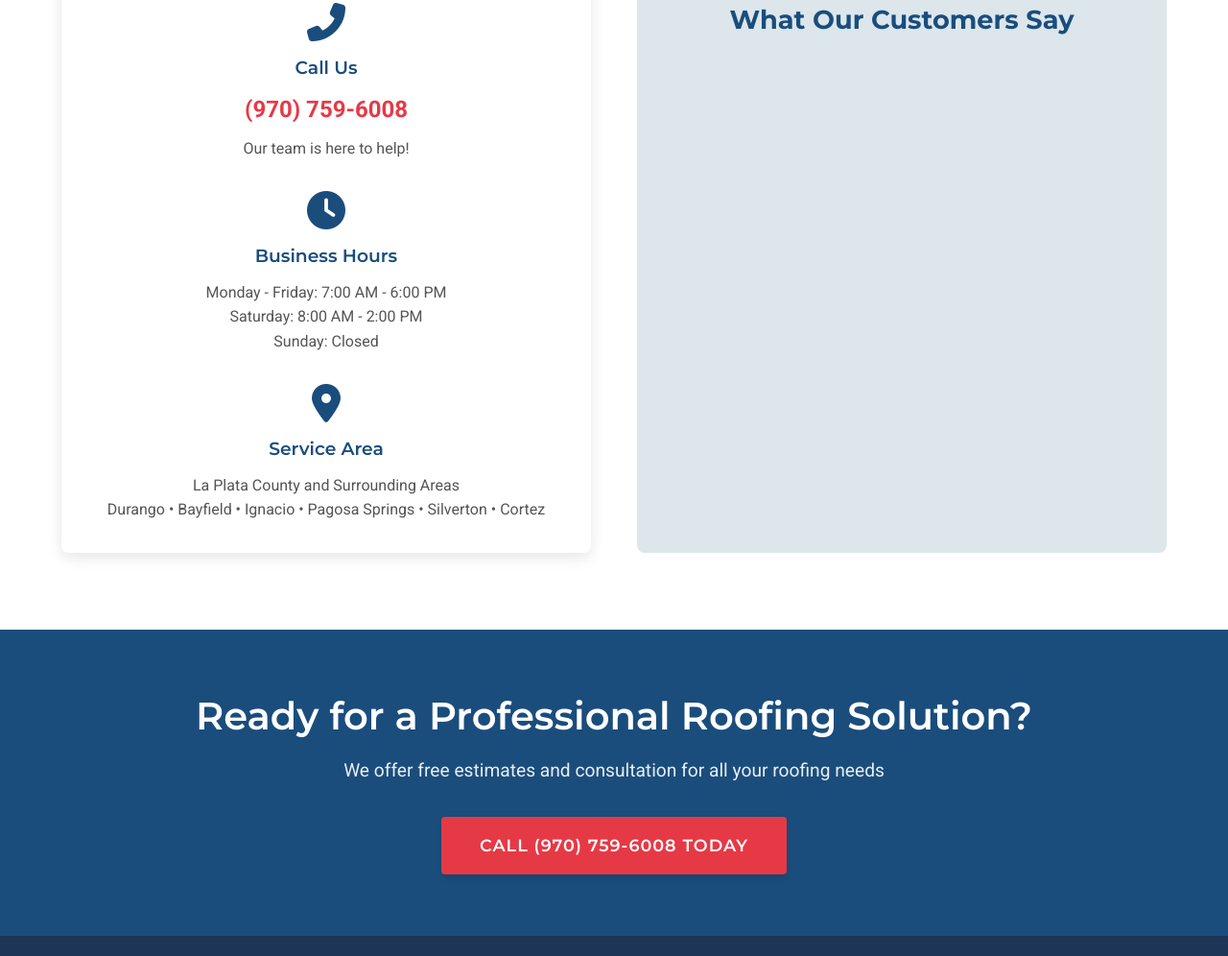
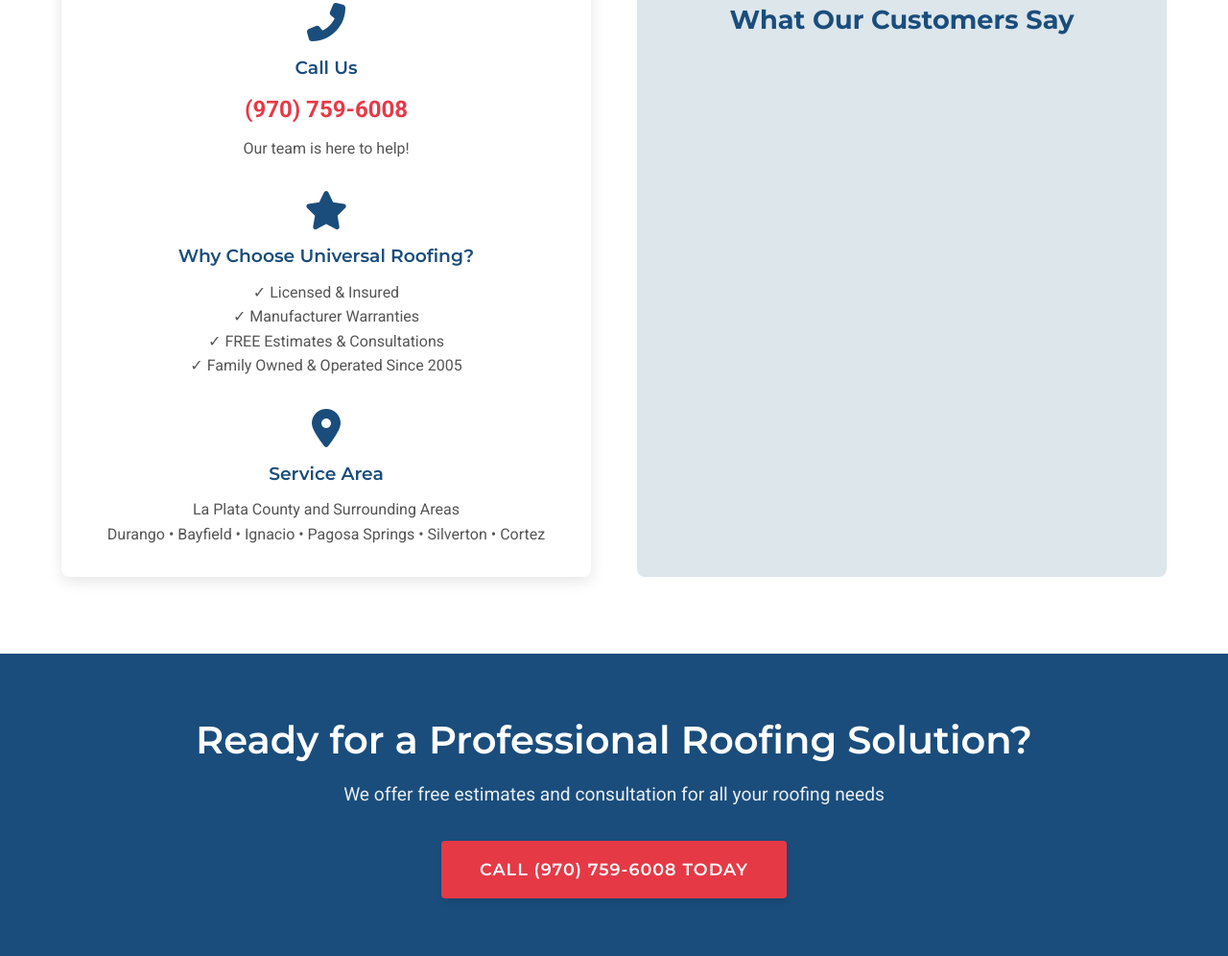
Before and after one commit to Sporator/Sporator.github.io, a plain HTML site: page index.html in a window 1280 px wide. Shown: the part 4745-5741 px from the top of the page at 96% size. Drawn offline with Linux system fonts and the light colour scheme; some packages are replaced by stand-ins of ours.

Commit message:
remove business hours

```diff
--- a/index.html
+++ b/index.html
@@ -269,15 +269,14 @@
                         <a href="tel:+19707596008" class="phone-link">(970) 759-6008</a>
                         <p>Our team is here to help!</p>
                     </div>
-
                     <div class="contact-method">
-                        <i class="fas fa-clock"></i>
-                        <h3>Business Hours</h3>
-                        <p>Monday - Friday: 7:00 AM - 6:00 PM</p>
-                        <p>Saturday: 8:00 AM - 2:00 PM</p>
-                        <p>Sunday: Closed</p>
+                        <i class="fas fa-star"></i>
+                        <h3>Why Choose Universal Roofing?</h3>
+                        <p>✓ Licensed & Insured</p>
+                        <p>✓ Manufacturer Warranties</p>
+                        <p>✓ FREE Estimates & Consultations</p>
+                        <p>✓ Family Owned & Operated Since 2005</p>
                     </div>
-
                     <div class="contact-method">
                         <i class="fas fa-map-marker-alt"></i>
                         <h3>Service Area</h3>
```
